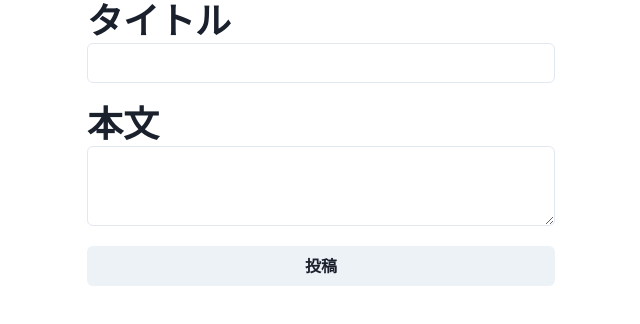
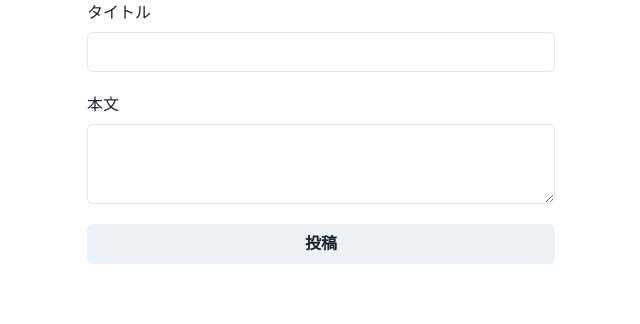
Before and after one commit to mk-0A0/blog-app, a Next.js app in the folder frontend/: page / in a window 1280 px wide. Shown: the top 324 px of the page, without its empty margins (319-959 px from the left). Built offline with nearby package versions, Linux system fonts and the light colour scheme.

Commit message:
🎉最低限動くまで

```diff
--- a/frontend/src/pages/index.tsx
+++ b/frontend/src/pages/index.tsx
@@ -1,27 +1,55 @@
 import type { NextPage } from 'next'
 import {
-  Box,
   Button,
   Container,
-  Heading,
+  FormControl,
+  FormLabel,
   Input,
   Textarea,
+  useToast,
   VStack,
 } from '@chakra-ui/react'
+import { useMutation } from '@apollo/client'
+import { CreatePostDocument } from './CreatePost.generate.graphql'
+import { SubmitHandler, useForm } from 'react-hook-form'
+import { CreatePostInput } from '../type/__generate__/graphql'
 
 const Home: NextPage = () => {
+  const [createPost, { loading }] = useMutation(CreatePostDocument)
+
+  const { register, handleSubmit } = useForm<CreatePostInput>()
+
+  const toast = useToast()
+  const onSubmit: SubmitHandler<CreatePostInput> = (data) => {
+    createPost({
+      variables: {
+        input: {
+          title: data.title,
+          content: data.content,
+          isPublished: data.isPublished,
+        },
+      },
+    })
+    toast({ status: 'success', title: '記事を投稿しました' })
+  }
+
   return (
     <Container maxW={500} w={'full'} mx={'auto'}>
       <VStack gap={5}>
-        <Box w={'full'}>
-          <Heading>タイトル</Heading>
-          <Input />
-        </Box>
-        <Box w={'full'}>
-          <Heading>本文</Heading>
-          <Textarea />
-        </Box>
-        <Button w={'full'} variant={'solid'}>
+        <FormControl>
+          <FormLabel>タイトル</FormLabel>
+          <Input {...register('title')} />
+        </FormControl>
+        <FormControl>
+          <FormLabel>本文</FormLabel>
+          <Textarea {...register('content')} />
+        </FormControl>
+        <Button
+          isLoading={loading}
+          w={'full'}
+          variant={'solid'}
+          onClick={handleSubmit(onSubmit)}
+        >
           投稿
         </Button>
       </VStack>
```
Also changed, not shown: frontend/src/pages/CreatePost.graphql (added, +8 -0 lines).
